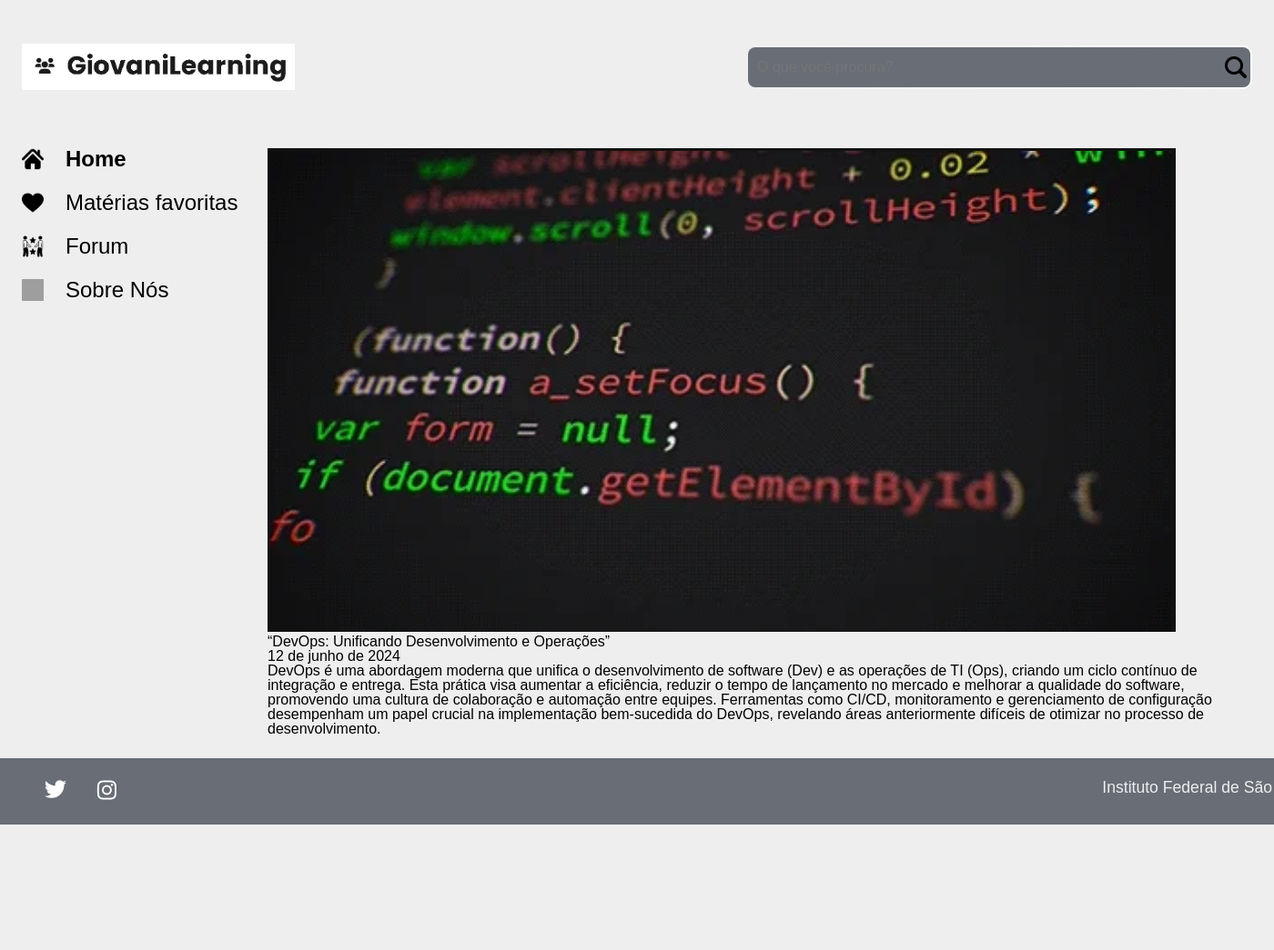
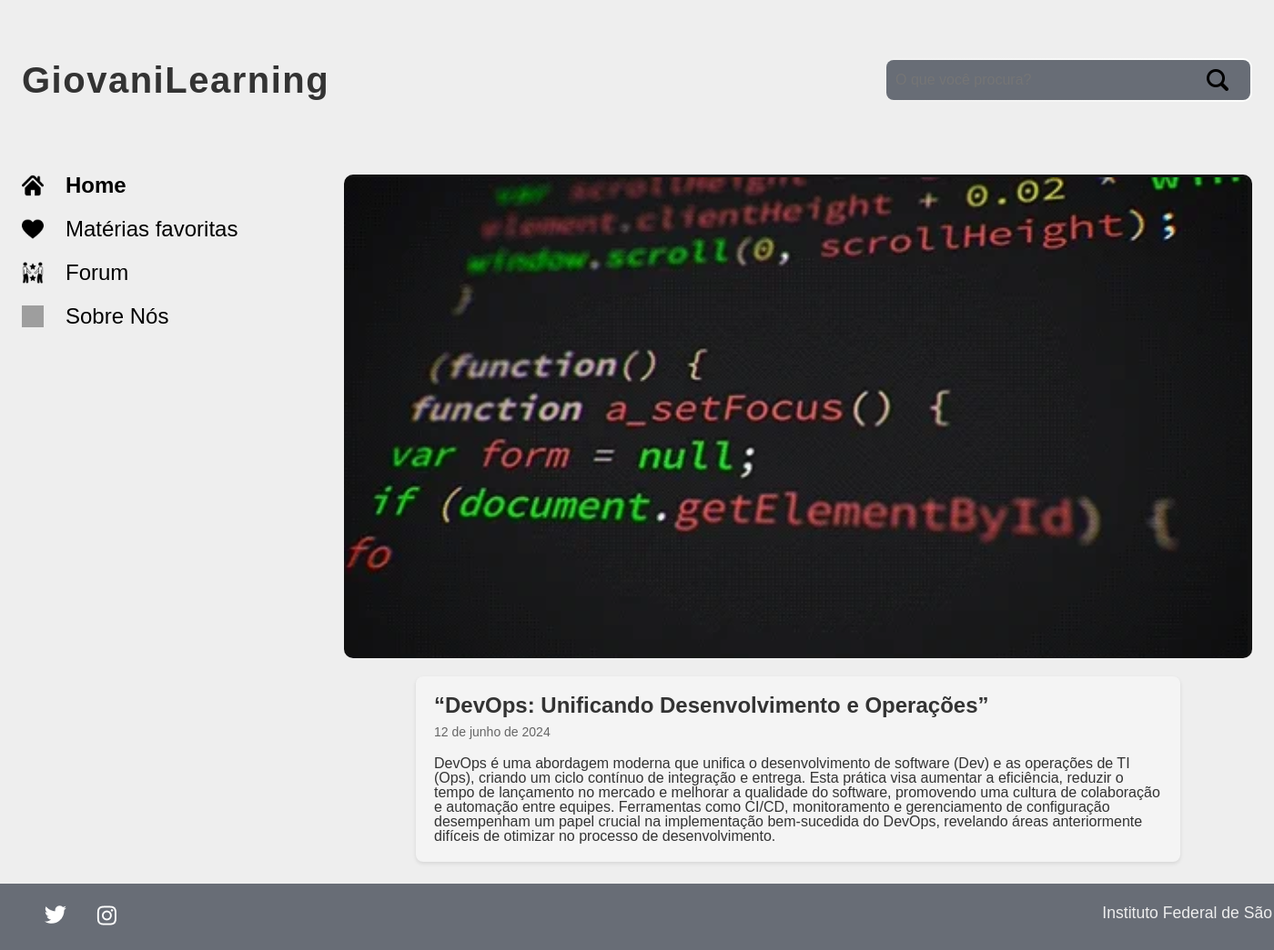
Before and after one commit to renatocoo/django_estudos, a Django app: page /home/imagem/ in a window 1400 px wide; the page is wider, and only the part inside the window is pictured. Shown: that part at 91% size. Before the commit the page ends 907 px from the top of that part, so only its background shows below. Run offline with Django 4.2, Linux system fonts and the light colour scheme; grey boxes are pictures that could not be loaded.

Commit message:
pequenas alteracoes

```diff
--- a/setup/static/styles/style.css
+++ b/setup/static/styles/style.css
@@ -55,7 +55,6 @@ table {
     border-spacing: 0;
 }
 
-/* Styles for the banner section */
 /* Styles for the banner section */
 .banner {
     width: auto;
@@ -243,6 +242,7 @@ table {
 
 .tags__tag {
     background-color: #686d76;
+    color: #000000;
     margin-right: 1.5rem;
     border-radius: 8px;
     padding: .8rem .5rem;
@@ -309,3 +309,53 @@ table {
     margin: 20px 0;
     letter-spacing: 1.5px;
 }
+
+/* Styles for imagem.html page */
+.imagem__conteudo {
+    display: flex;
+    flex-direction: column;
+    align-items: center;
+}
+
+.imagem__imagem {
+    max-width: 100%;
+    height: auto;
+    border-radius: 10px;
+}
+
+.imagem__info {
+    background-color: #f4f4f4;
+    padding: 20px;
+    border-radius: 8px;
+    box-shadow: 0 2px 4px rgba(0, 0, 0, 0.1);
+    margin-top: 20px;
+    width: 100%;
+    max-width: 800px;
+}
+
+.imagem__titulo {
+    font-size: 24px;
+    font-weight: bold;
+    margin-bottom: 10px;
+}
+
+.imagem__descricao {
+    font-size: 14px;
+    color: #666;
+    margin-bottom: 20px;
+}
+
+.imagem__texto {
+    font-size: 16px;
+    color: #333;
+}
+
+/* Specific adjustment for image page header */
+.cabecalho img {
+    margin-right: 20px;
+}
+
+.cabecalho__busca {
+    flex-grow: 1;
+    max-width: 400px;
+}
--- a/templates/galeria/base.html
+++ b/templates/galeria/base.html
@@ -6,7 +6,7 @@
     <meta charset="UTF-8">
     <meta http-equiv="X-UA-Compatible" content="IE=edge">
     <meta name="viewport" content="width=device-width, initial-scale=1.0">
-    <title>Spaces</title>
+    <title>GiovaniLearning</title>
     <link rel="preconnect" href="https://fonts.googleapis.com">
     <link rel="preconnect" href="https://fonts.gstatic.com" crossorigin>
     <link href="https://fonts.googleapis.com/css2?family=Poppins:wght@400;500;600&display=swap" rel="stylesheet">
--- a/templates/galeria/imagem.html
+++ b/templates/galeria/imagem.html
@@ -3,7 +3,7 @@
 {% block content %}
     <div class="pagina-inicial">
         <header class="cabecalho">
-            <img src="{% static '/assets/logo/Logo(2).png' %}" width='300px'alt="Logo da Alura Space" />
+            <h1 class="titulo">GiovaniLearning</h1>
             <div class="cabecalho__busca">
                 <div class="busca__fundo">
                     <input class="busca__input" type="text" placeholder="O que você procura?">
```
Also changed, not shown: bancodedados.sqlite3.
